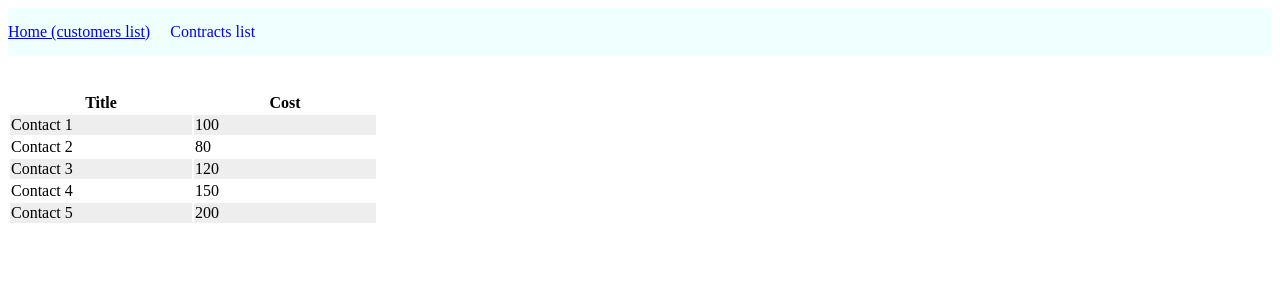
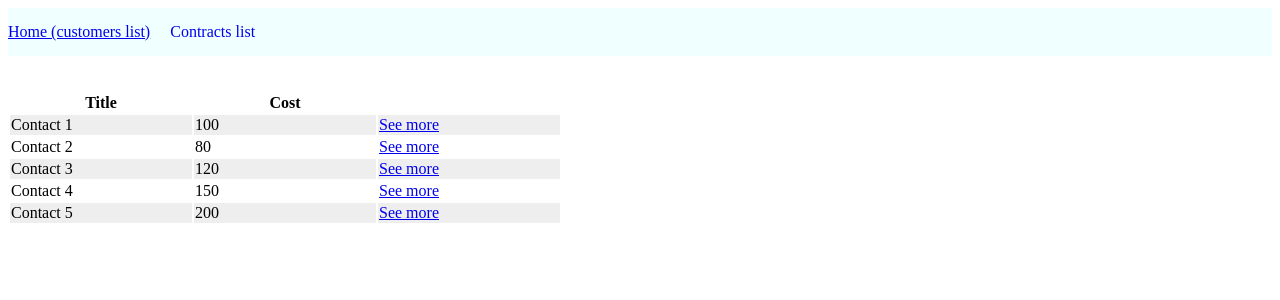
Before and after one commit to thodorisk/trainingAngular, an Angular app: page /contracts in a window 1280 px wide. Shown: the top 300 px of the page. Built offline with nearby package versions, Linux system fonts and the light colour scheme; data requests are answered from the project's data file.

Commit message:
lesson-7 - new contract route

```diff
--- a/src/app/app-routing.module.ts
+++ b/src/app/app-routing.module.ts
@@ -1,5 +1,6 @@
 import { NgModule } from '@angular/core';
 import { RouterModule, Routes } from '@angular/router';
+import { ContractDetailsComponent } from './contract-details/contract-details.component';
 import { ContractListComponent } from './contract-list/contract-list.component';
 import { CustomerDetailsComponent } from './customer-details/customer-details.component';
 import { CustomersListComponent } from './customers-list/customers-list.component';
@@ -9,6 +10,7 @@ const routes: Routes = [
   {path: 'customers', component: CustomersListComponent},
   {path: 'customers/:id', component: CustomerDetailsComponent},
   {path: 'contracts', component: ContractListComponent},
+  {path: 'contracts/:id', component: ContractDetailsComponent},
   {path: '', pathMatch: 'full', redirectTo: 'customers'},
   {path: '**', component: ErrorPageComponent}
 ];
--- a/src/app/app.module.ts
+++ b/src/app/app.module.ts
@@ -8,6 +8,7 @@ import { CustomersListComponent } from './customers-list/customers-list.componen
 import { ErrorPageComponent } from './error-page/error-page.component';
 import { ContractListComponent } from './contract-list/contract-list.component';
 import { CustomerDetailsComponent } from './customer-details/customer-details.component';
+import { ContractDetailsComponent } from './contract-details/contract-details.component';
 
 @NgModule({
   declarations: [
@@ -15,7 +16,8 @@ import { CustomerDetailsComponent } from './customer-details/customer-details.co
     CustomersListComponent,
     ErrorPageComponent,
     ContractListComponent,
-    CustomerDetailsComponent
+    CustomerDetailsComponent,
+    ContractDetailsComponent
   ],
   imports: [
     BrowserModule,
--- /dev/null
+++ b/src/app/contract-details/contract-details.component.html
@@ -0,0 +1 @@
+<p>Details for Contract: {{ contractId }}</p>
--- /dev/null
+++ b/src/app/contract-details/contract-details.component.ts
@@ -0,0 +1,22 @@
+import { Component, OnInit } from '@angular/core';
+import { ActivatedRoute } from '@angular/router';
+import { I_Contract } from '../contracts';
+import { ContractsService } from '../contracts.service';
+
+@Component({
+  selector: 'app-contract-details',
+  templateUrl: './contract-details.component.html',
+  styleUrls: ['./contract-details.component.scss']
+})
+export class ContractDetailsComponent implements OnInit {
+  contractId: string | null = '';
+  contract: I_Contract | null = null;
+
+  constructor(private route: ActivatedRoute, private contractsService: ContractsService) { }
+
+  ngOnInit(): void {
+    this.contractId = this.route.snapshot.paramMap.get('id');
+    this.contractsService.getContract(this.contractId).subscribe(resp => this.contract = resp);
+  }
+
+}
--- a/src/app/contract-list/contract-list.component.html
+++ b/src/app/contract-list/contract-list.component.html
@@ -3,12 +3,16 @@
         <tr>
             <th>Title</th>
             <th>Cost</th>
+            <th></th>
         </tr>
     </thead>
     <tbody>
         <tr *ngFor="let contract of contracts; let even = even; let odd = odd" class="row" [ngClass]="{ odd: odd, even: even }">
             <td>{{ contract.title }}</td>
             <td>{{ contract.cost }}</td>
+            <td>
+                <a [routerLink]="['/contracts', contract.id]">See more</a>
+            </td>
         </tr>
     </tbody>
 </table>
--- a/src/app/contracts.service.ts
+++ b/src/app/contracts.service.ts
@@ -2,6 +2,7 @@ import { Injectable } from '@angular/core';
 import { HttpClient } from '@angular/common/http';
 import { Observable } from 'rxjs';
 import { I_Contract } from './contracts';
+import { I_Customer } from './customer';
 
 @Injectable({
   providedIn: 'root'
@@ -15,7 +16,7 @@ export class ContractsService {
     return this._http.get<I_Contract[]>(`${this._apiUrl}/contracts`);
   }
 
-  public getContract() {
-    // provide your implementation
+  public getContract(id: string | null): Observable<I_Contract> {
+    return this._http.get<I_Contract>(`${this._apiUrl}/contracts/${id}`);
   }
 }
--- a/src/app/customer-details/customer-details.component.ts
+++ b/src/app/customer-details/customer-details.component.ts
@@ -16,7 +16,6 @@ export class CustomerDetailsComponent implements OnInit {
 
   ngOnInit(): void {
     this.customerId = this.route.snapshot.paramMap.get('id');
-    // console.log(this.customerId);
 
     this.customerService.getCustomer(this.customerId).subscribe(resp => this.customer = resp);
   }
```
Also changed, not shown: src/app/contract-details/contract-details.component.scss (added), 1 other file (tests, documents, lock files or other folders).
